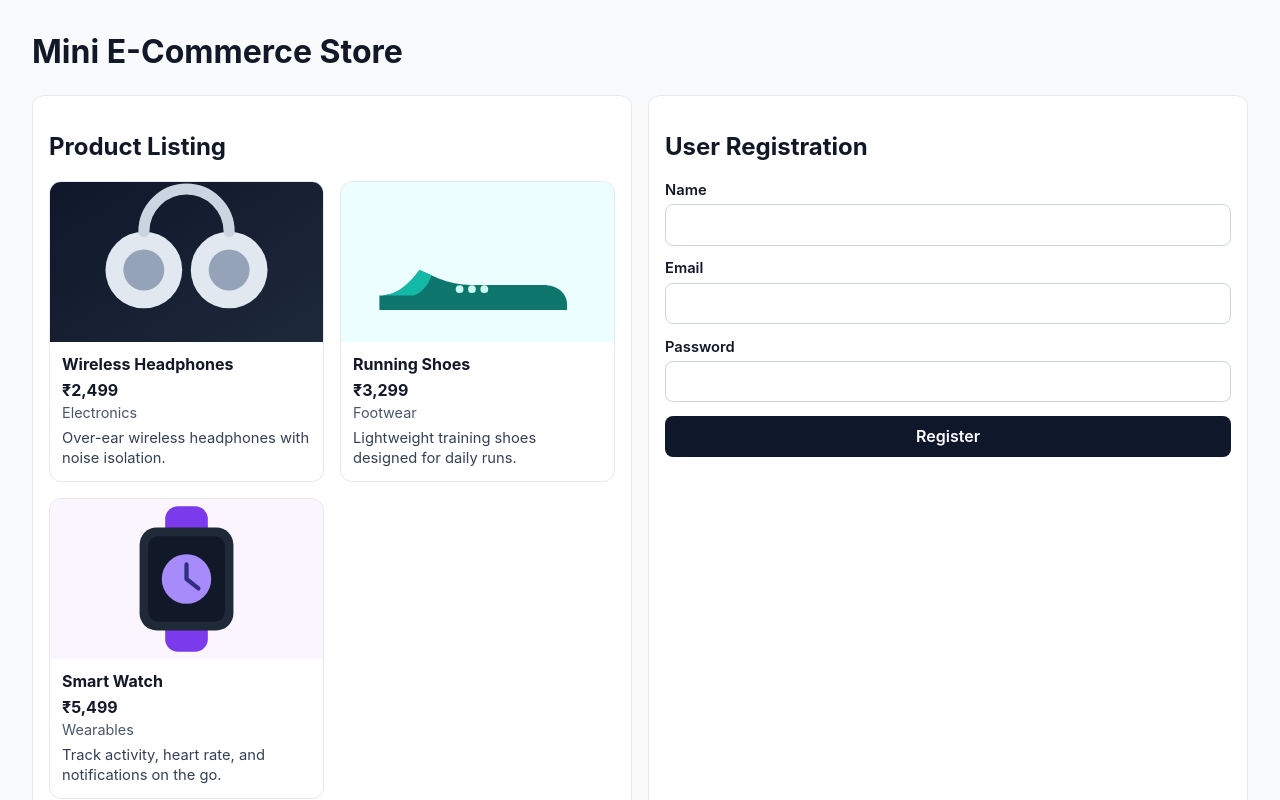
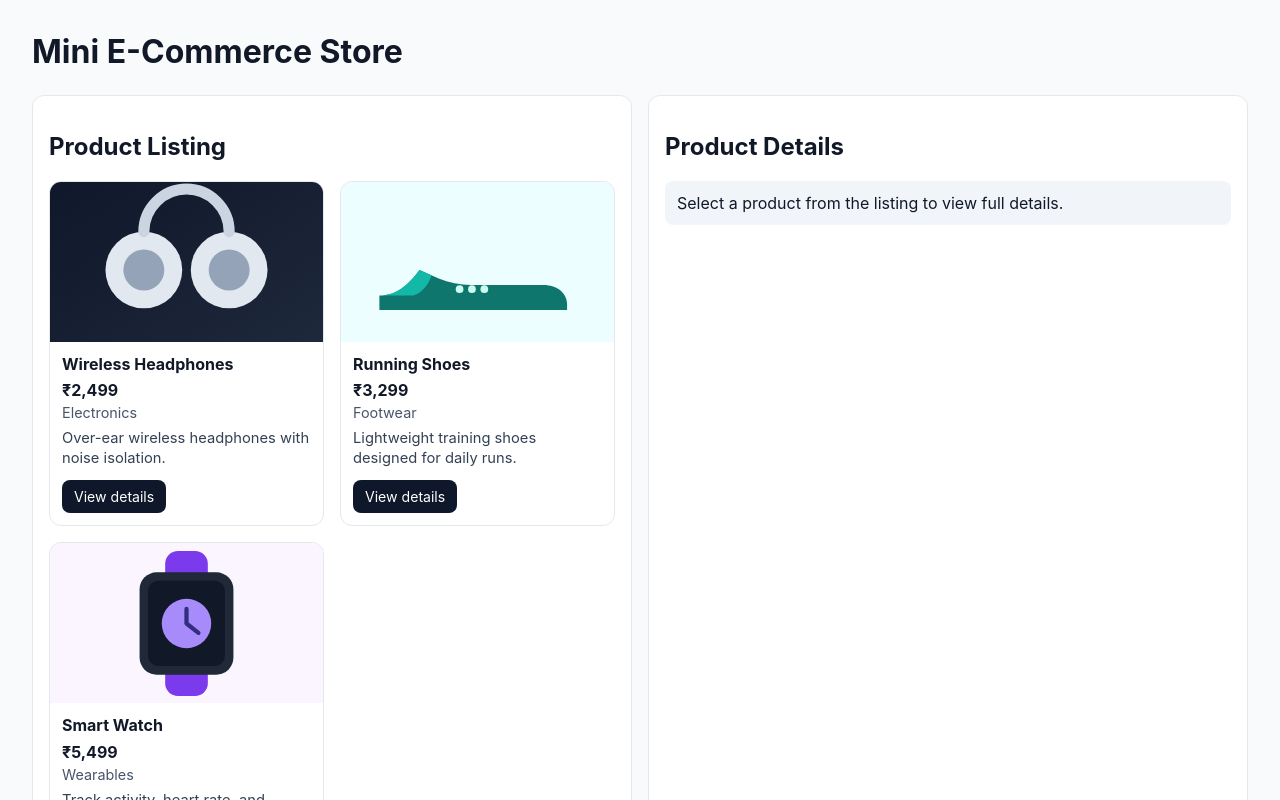
Before and after one commit to RuchaDhondge/T300_ReactJs19_assignment, a React (Vite) app: page / in a window 1280 px wide. Shown: the top 800 px of the page. Built offline with nearby package versions, Linux system fonts and the light colour scheme.

Commit message:
Add product details flow

```diff
--- a/src/App.jsx
+++ b/src/App.jsx
@@ -1,5 +1,6 @@
 import { Suspense, useState } from "react";
 import ErrorBoundary from "./components/ErrorBoundary";
+import ProductDetails from "./components/ProductDetails";
 import ProductList from "./components/ProductList";
 import RegistrationForm from "./components/RegistrationForm";
 import RegisteredUserInfo from "./components/RegisteredUserInfo";
@@ -12,6 +13,7 @@ function LoadingProducts() {
 
 function App() {
   const [registeredUser, setRegisteredUser] = useState(null);
+  const [selectedProduct, setSelectedProduct] = useState(null);
 
   return (
     <>
@@ -32,9 +34,18 @@ function App() {
               <h2>Product Listing</h2>
               <ErrorBoundary>
                 <Suspense fallback={<LoadingProducts />}>
-                  <ProductList productsPromise={productsPromise} />
+                  <ProductList
+                    productsPromise={productsPromise}
+                    onSelectProduct={setSelectedProduct}
+                    selectedProductId={selectedProduct?.id}
+                  />
                 </Suspense>
               </ErrorBoundary>
+            </section>
+
+            <section className="panel">
+              <h2>Product Details</h2>
+              <ProductDetails product={selectedProduct} />
             </section>
 
             <section className="panel">
--- /dev/null
+++ b/src/components/ProductDetails.jsx
@@ -0,0 +1,23 @@
+function ProductDetails({ product }) {
+  if (!product) {
+    return (
+      <p className="state-message">
+        Select a product from the listing to view full details.
+      </p>
+    );
+  }
+
+  return (
+    <article className="product-details-card">
+      <img src={product.image} alt={product.name} className="product-details-image" />
+      <div className="product-details-content">
+        <h3>{product.name}</h3>
+        <p className="product-price">₹{product.price.toLocaleString("en-IN")}</p>
+        <p className="product-category">{product.category}</p>
+        <p className="product-description">{product.description}</p>
+      </div>
+    </article>
+  );
+}
+
+export default ProductDetails;
--- a/src/components/ProductList.jsx
+++ b/src/components/ProductList.jsx
@@ -1,18 +1,28 @@
 import { use } from "react";
 
-function ProductList({ productsPromise }) {
+function ProductList({ productsPromise, onSelectProduct, selectedProductId }) {
   const products = use(productsPromise);
 
   return (
     <div className="product-grid">
       {products.map((product) => (
-        <article key={product.id} className="product-card">
+        <article
+          key={product.id}
+          className={`product-card ${selectedProductId === product.id ? "selected" : ""}`}
+        >
           <img src={product.image} alt={product.name} className="product-image" />
           <div className="product-content">
             <h3>{product.name}</h3>
             <p className="product-price">₹{product.price.toLocaleString("en-IN")}</p>
             <p className="product-category">{product.category}</p>
             <p className="product-description">{product.description}</p>
+            <button
+              type="button"
+              className="product-action-button"
+              onClick={() => onSelectProduct(product)}
+            >
+              View details
+            </button>
           </div>
         </article>
       ))}
--- a/src/data/products.js
+++ b/src/data/products.js
@@ -1,4 +1,3 @@
-import backpackImage from "../assets/products/backpack.svg";
 import headphonesImage from "../assets/products/headphones.svg";
 import shoesImage from "../assets/products/shoes.svg";
 import watchImage from "../assets/products/watch.svg";
--- a/src/index.css
+++ b/src/index.css
@@ -63,6 +63,11 @@ body {
   background: #fff;
 }
 
+.product-card.selected {
+  border-color: #2563eb;
+  box-shadow: 0 0 0 1px #2563eb;
+}
+
 .product-image {
   width: 100%;
   height: 160px;
@@ -95,6 +100,40 @@ body {
   color: #334155;
   font-size: 0.92rem;
   line-height: 1.35;
+}
+
+.product-action-button {
+  margin-top: 0.7rem;
+  border: 0;
+  border-radius: 8px;
+  background: #0f172a;
+  color: #fff;
+  padding: 0.5rem 0.75rem;
+  font: inherit;
+  font-size: 0.88rem;
+  cursor: pointer;
+}
+
+.product-details-card {
+  border: 1px solid #e5e7eb;
+  border-radius: 12px;
+  overflow: hidden;
+  background: #fff;
+}
+
+.product-details-image {
+  width: 100%;
+  height: 220px;
+  object-fit: cover;
+  display: block;
+}
+
+.product-details-content {
+  padding: 0.85rem;
+}
+
+.product-details-content h3 {
+  margin: 0;
 }
 
 .register-form {
```
